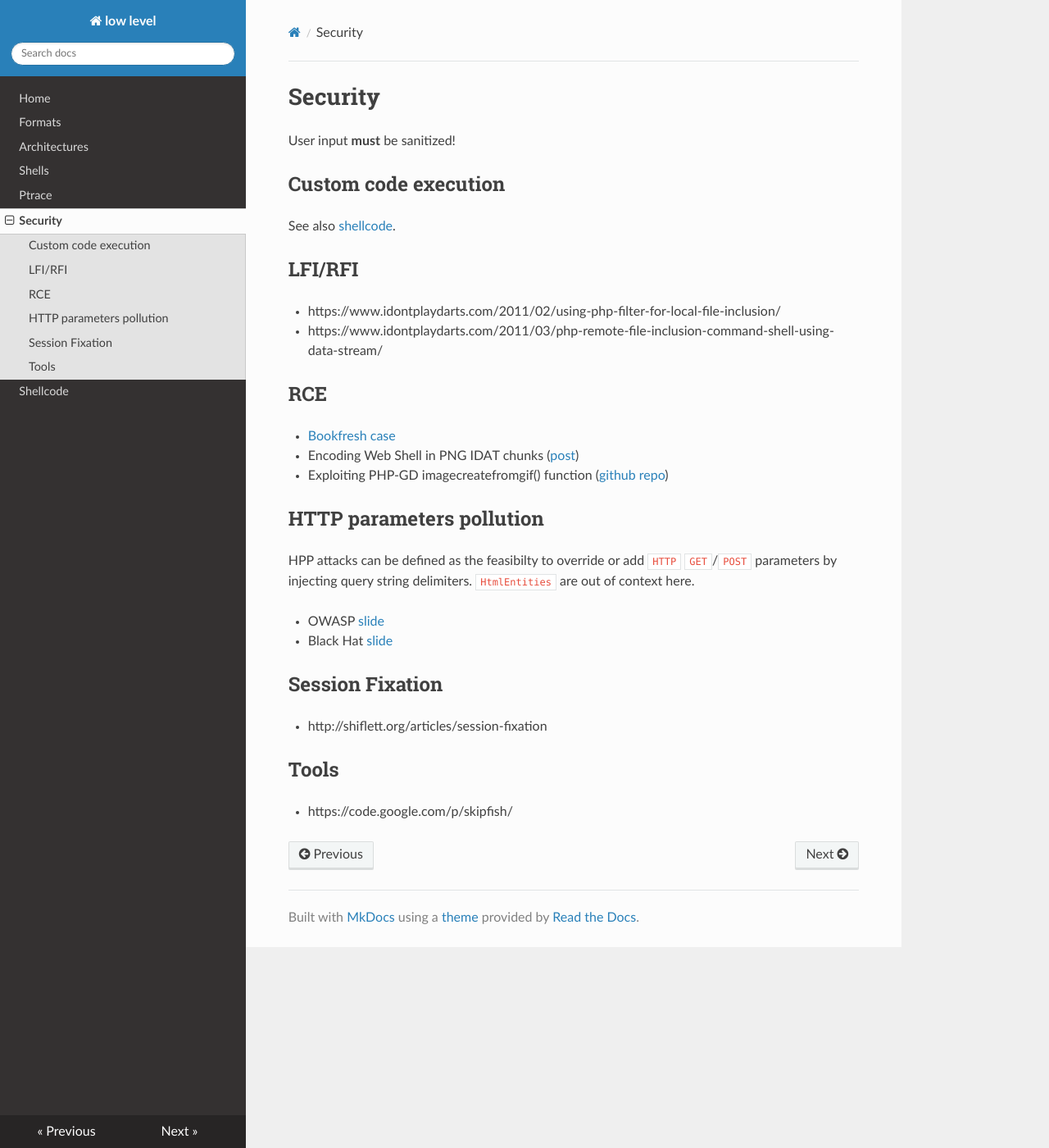
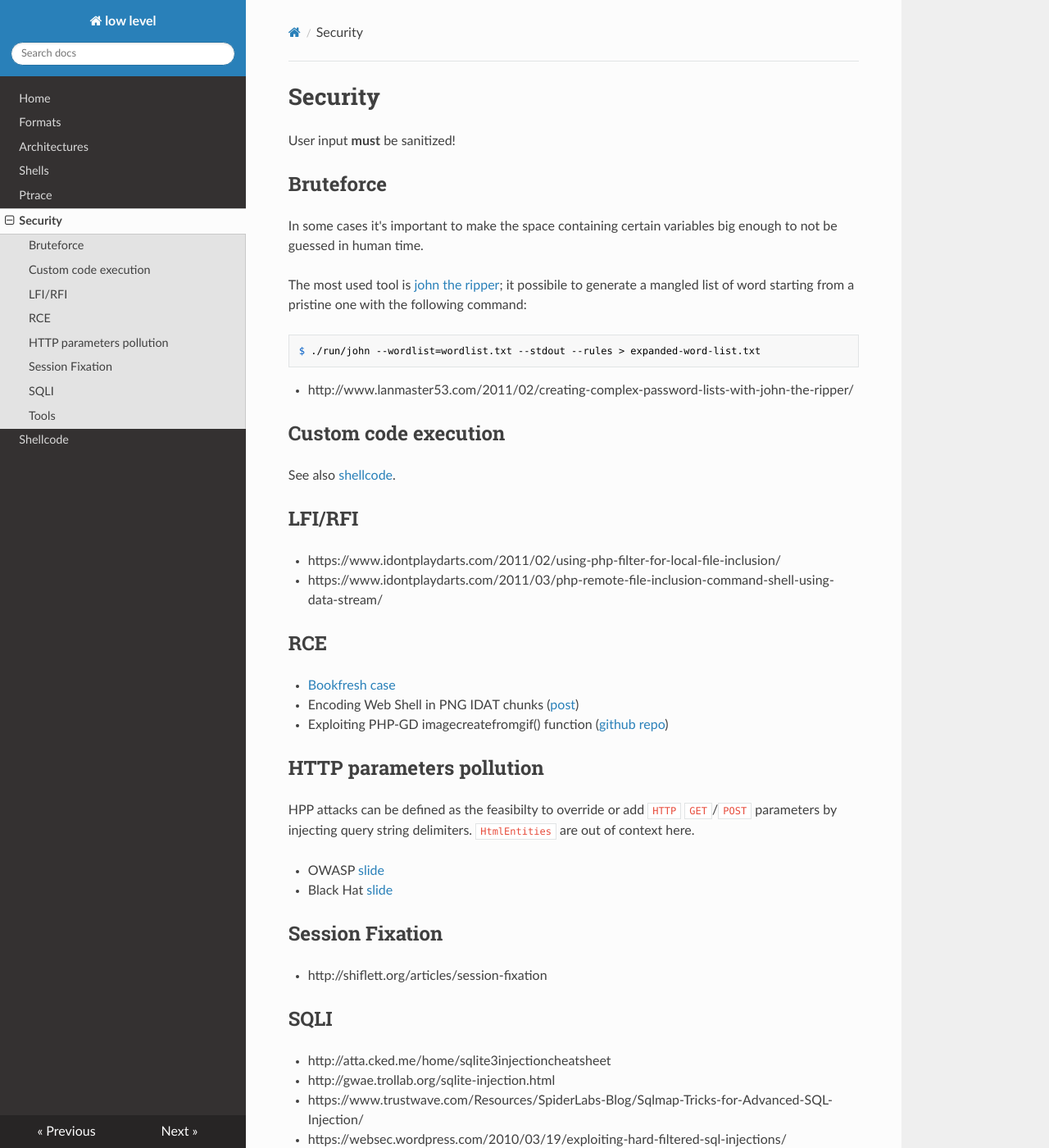
Before and after one commit to gipi/low-level, an MkDocs documentation site: the page built from docs/security.md, in a window 1280 px wide and 1400 px high. Shown: the whole window at 82% size. Built offline with MkDocs 1.6.1, drawn with Linux system fonts in a browser that asks for light colours; nearby versions of some CDN libraries; old or Windows-style settings are respelled for this version of MkDocs; some of the changed text lies outside the part shown.

Commit message:
Add some notes.

```diff
--- a/docs/security.md
+++ b/docs/security.md
@@ -1,6 +1,18 @@
 # Security
 
 User input **must** be sanitized!
+
+## Bruteforce
+
+In some cases it's important to make the space containing certain variables
+big enough to not be guessed in human time.
+
+The most used tool is [john the ripper](http://www.openwall.com/john/); it possibile to generate a mangled
+list of word starting from a pristine one with the following command:
+
+    $ ./run/john --wordlist=wordlist.txt --stdout --rules > expanded-word-list.txt
+
+ - http://www.lanmaster53.com/2011/02/creating-complex-password-lists-with-john-the-ripper/
 
 ## Custom code execution
 
@@ -31,6 +43,14 @@ by injecting query string delimiters. ``HtmlEntities`` are out of context here.
  - http://shiflett.org/articles/session-fixation
 
 
+## SQLI
+
+ - http://atta.cked.me/home/sqlite3injectioncheatsheet
+ - http://gwae.trollab.org/sqlite-injection.html
+ - https://www.trustwave.com/Resources/SpiderLabs-Blog/Sqlmap-Tricks-for-Advanced-SQL-Injection/
+ - https://websec.wordpress.com/2010/03/19/exploiting-hard-filtered-sql-injections/
+
 ## Tools
 
  - https://code.google.com/p/skipfish/
+ - Damn Vulnerable Web App [site](http://www.dvwa.co.uk/)
```
